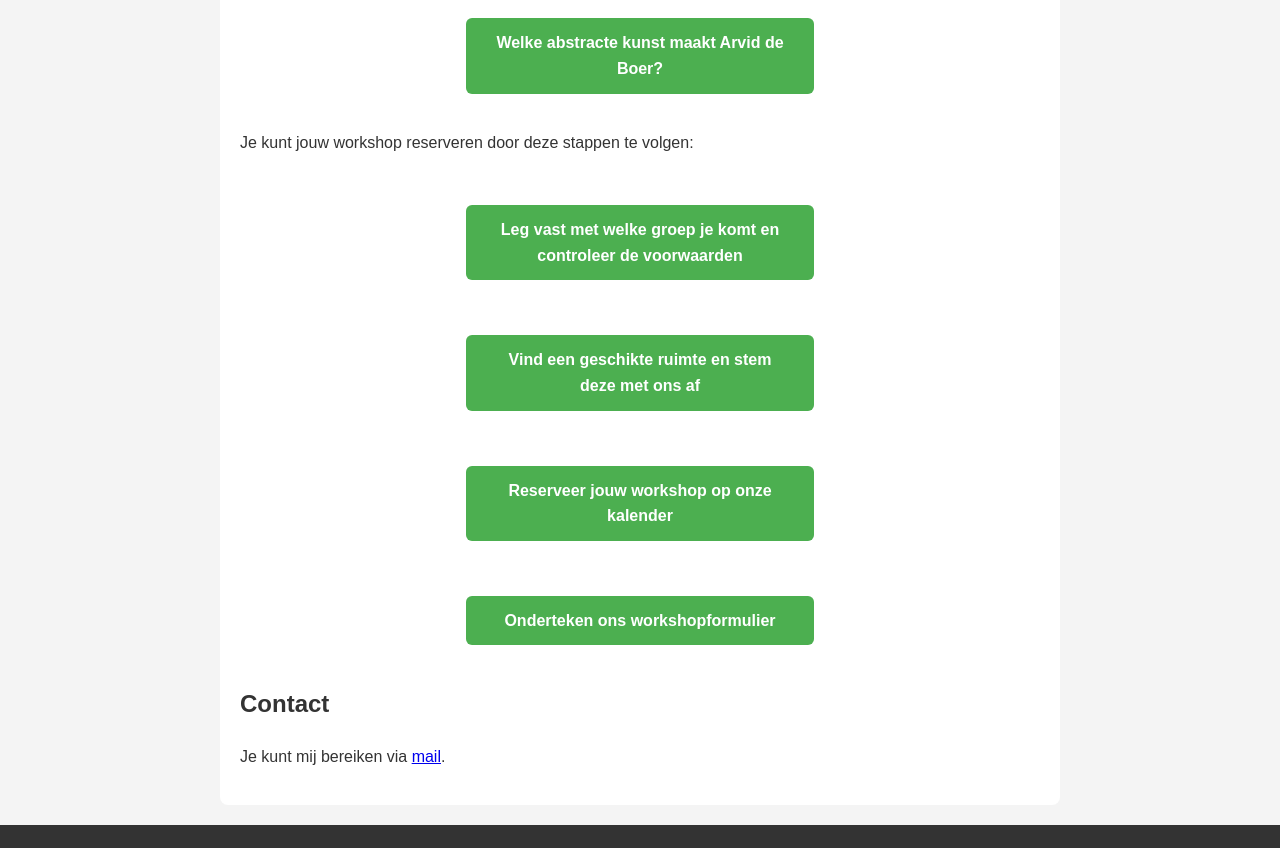
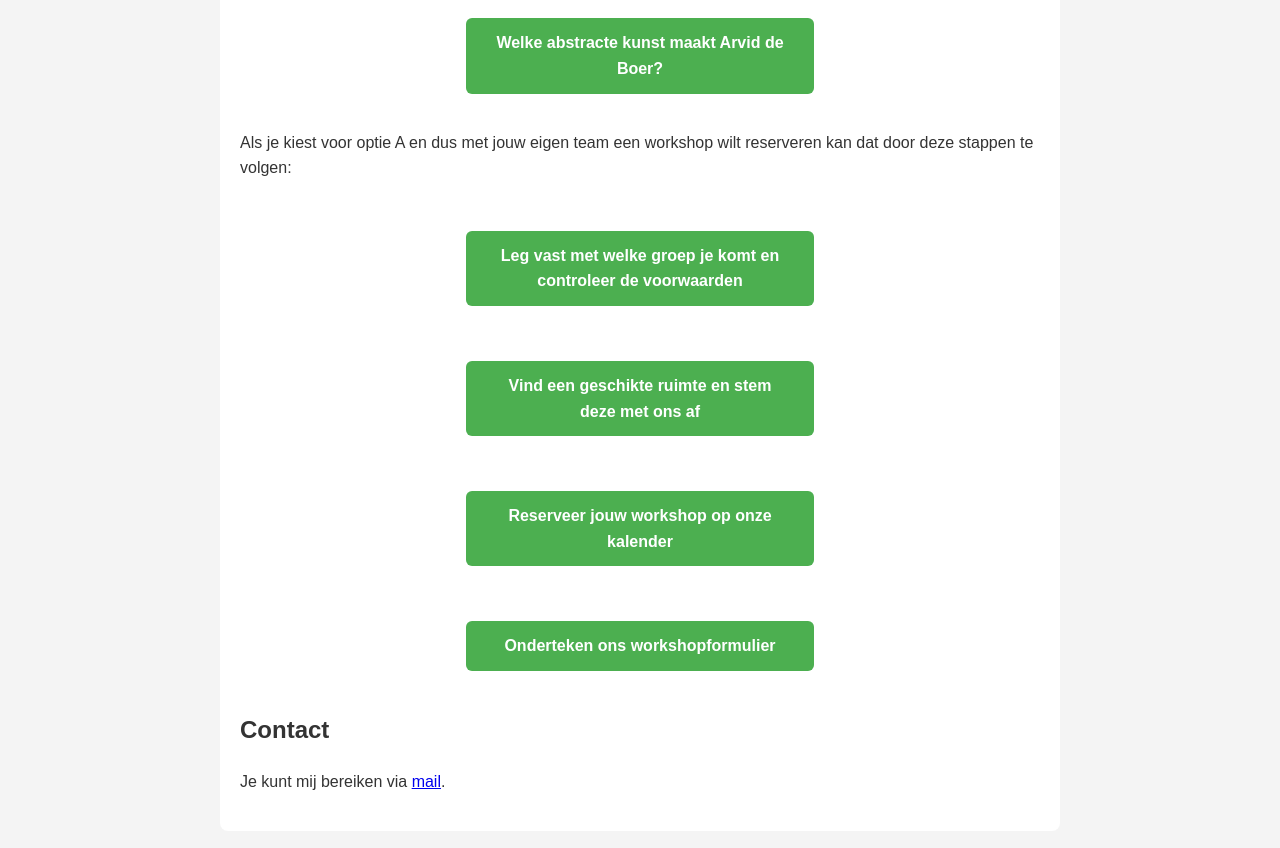
Before and after one commit to arviddeboer1-byte/ArviddeBoerArt, a plain HTML site: page index.html in a window 1280 px wide. Shown: the part 820-1668 px from the top of the page. Drawn offline with Linux system fonts and the light colour scheme.

Commit message:
Update index.html

```diff
--- a/index.html
+++ b/index.html
@@ -51,7 +51,7 @@
       <a class="game-button" href="0_ArviddeBoerSchilderijen.html">Welke abstracte kunst maakt Arvid de Boer?</a>
     </div>
 
-      <p>Je kunt jouw workshop reserveren door deze stappen te volgen:</p>
+      <p>Als je kiest voor optie A en dus met jouw eigen team een workshop wilt reserveren kan dat door deze stappen te volgen:</p>
       <!-- Serie knoppen van stappenplan -->
     <div class="button-container">
       <a class="game-button" href="1_welke_groep_check.html">Leg vast met welke groep je komt en controleer de voorwaarden</a>
```
